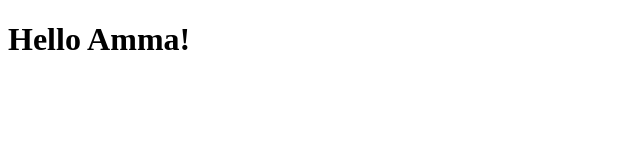
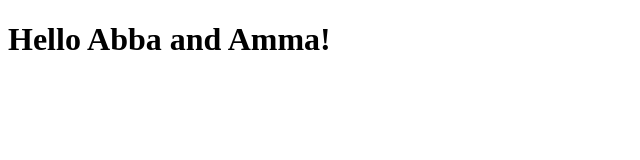
Before and after one commit to JustFirefly/JustFirefly.github.io, a plain HTML site: page index.html in a window 1280 px wide. Shown: the whole page, without its empty margins (0-640 px from the left). Drawn offline with Linux system fonts and the light colour scheme.

Commit message:
Update index.html

```diff
--- a/index.html
+++ b/index.html
@@ -1,7 +1,6 @@
 <!DOCTYPE html>
 <html>
 <body>
-<h1>Hello Amma!</h1>
-<p {style="color:blue;font-size:25px;}> آپ کا کیا خیال ہے اماں؟ </p>
+<h1>Hello Abba and Amma!</h1>
 </body>
 </html>
```
